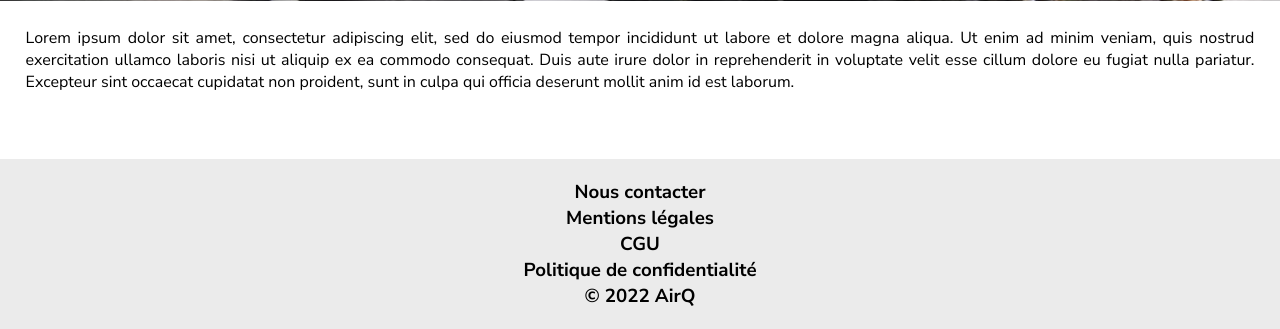
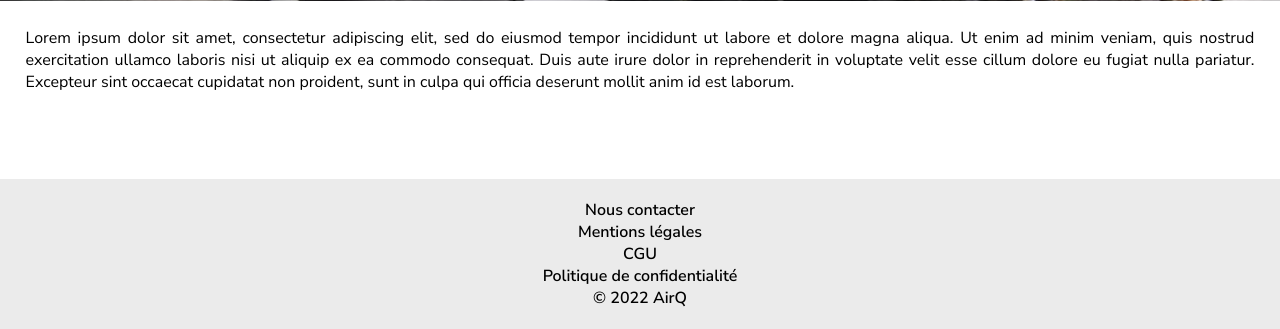
Before and after one commit to smansteel/APP_Info, a PHP site: page /arthur/accueil_v2.html in a window 1280 px wide. Shown: the part 471-800 px from the top of the page. Run offline with PHP 8.4, Linux system fonts and the light colour scheme.

Commit message:
modifs footer

```diff
--- a/arthur/accueil_v2.html
+++ b/arthur/accueil_v2.html
@@ -57,21 +57,21 @@
 
         <div class="contenu-footer">
             <div class="bloc footer-services">
-                <h3>&copy; 2022 AirQ</h3>
+                <h4>&copy; 2022 AirQ</h4>
             </div>
 
             <div class = "liens">
                 <div class="bloc footer-services">
-                    <h3>Nous contacter</h3>
+                    <a href="#">Nous contacter</a>
                 </div>
                 <div class="bloc footer-services">
-                    <h3>Mentions légales</h3>
+                    <a href="#">Mentions légales</a>
                 </div>
                 <div class="bloc footer-services">
-                    <h3>CGU</h3>
+                    <a href="#">CGU</a>
                 </div>
                 <div class="bloc footer-services">
-                    <h3>Politique de confidentialité</h3>
+                    <a href="#">Politique de confidentialité</a>
                 </div>
             </div>
 
--- a/arthur/app_v2.js
+++ b/arthur/app_v2.js
@@ -4,6 +4,8 @@ let body = document.querySelector('body');
 toggle.addEventListener('click', function() {
     body.classList.toggle('open');
 })
+
+
 
 let img_slider = document.getElementsByClassName('img_slider');
 
--- a/arthur/style_v2.css
+++ b/arthur/style_v2.css
@@ -135,6 +135,16 @@ nav {
         transform: translateX(0);
     }
 
+    .open .slider {
+        transform:translateX(100%);
+        transition: transform 1s;
+    }
+
+    /* .fermer .slider {
+        transform: translateX(-100%);
+        transition: transform 1s;
+    } */
+
 }
 
 /* Slider */
@@ -199,12 +209,27 @@ footer {
     padding: 20px 0 20px;
 }
 
+.contenu-footer h4 {
+    text-decoration: none;
+    color: #000;
+    font-size: 16px;
+    font-weight: 600;
+}
+
+
 .liens {
     width: 100%;
     display: flex;
     flex-direction: row;
     flex-grow: 1;
     text-align: center;
+}
+
+.liens a {
+    text-decoration: none;
+    color : #000;
+    font-weight: 600;
+    font-size: 16px;
 }
 
 .bloc {
```
